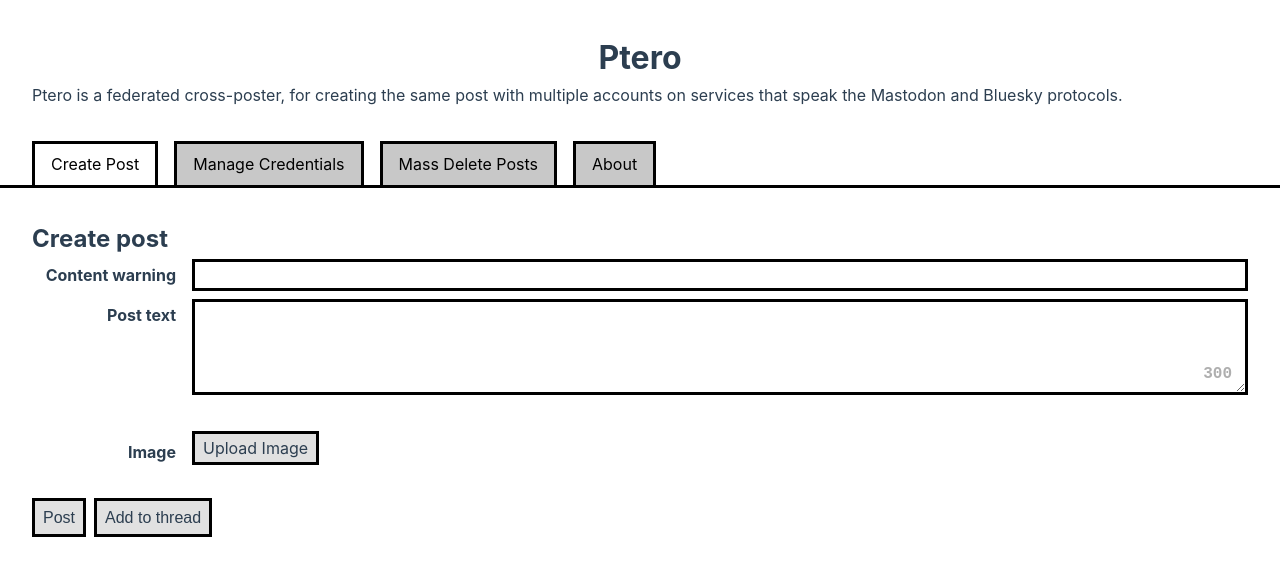
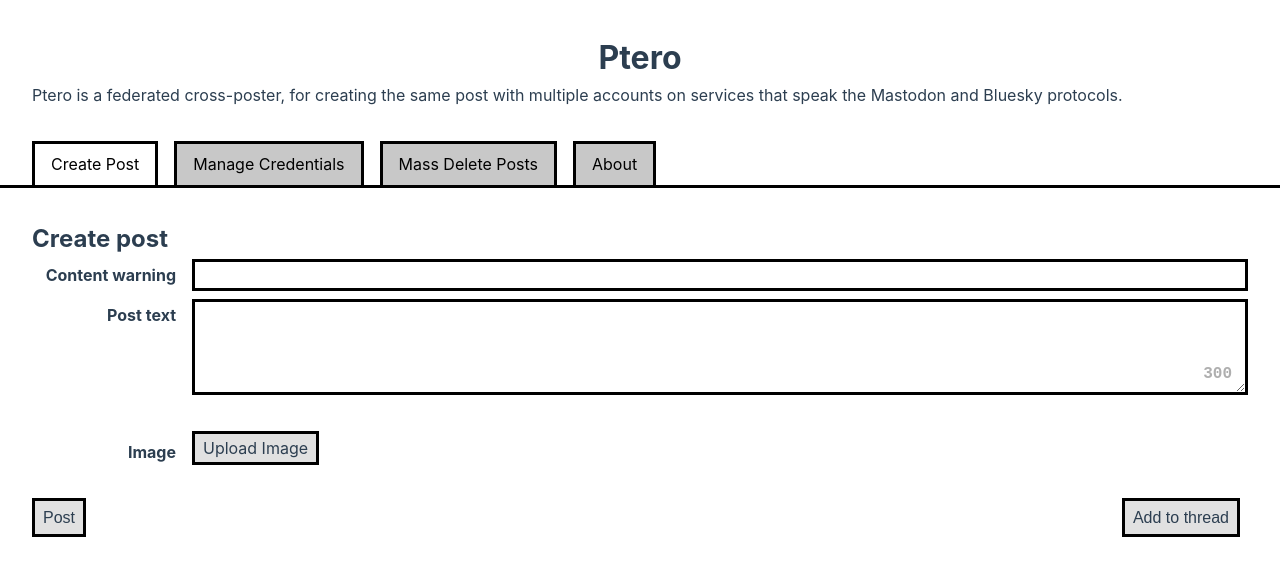
Before and after one commit to ptero-app/ptero, a Vue app: page / in a window 1280 px wide. Shown: the top 576 px of the page. Built offline with nearby package versions, Linux system fonts and the light colour scheme.

Commit message:
put add reply button on the side of the screen, not right next to the post button

```diff
--- a/src/components/postForm.vue
+++ b/src/components/postForm.vue
@@ -323,4 +323,8 @@
 .post {
   margin-bottom: 2em;
 }
+
+#addreply {
+  float: right;
+}
 </style>
```
